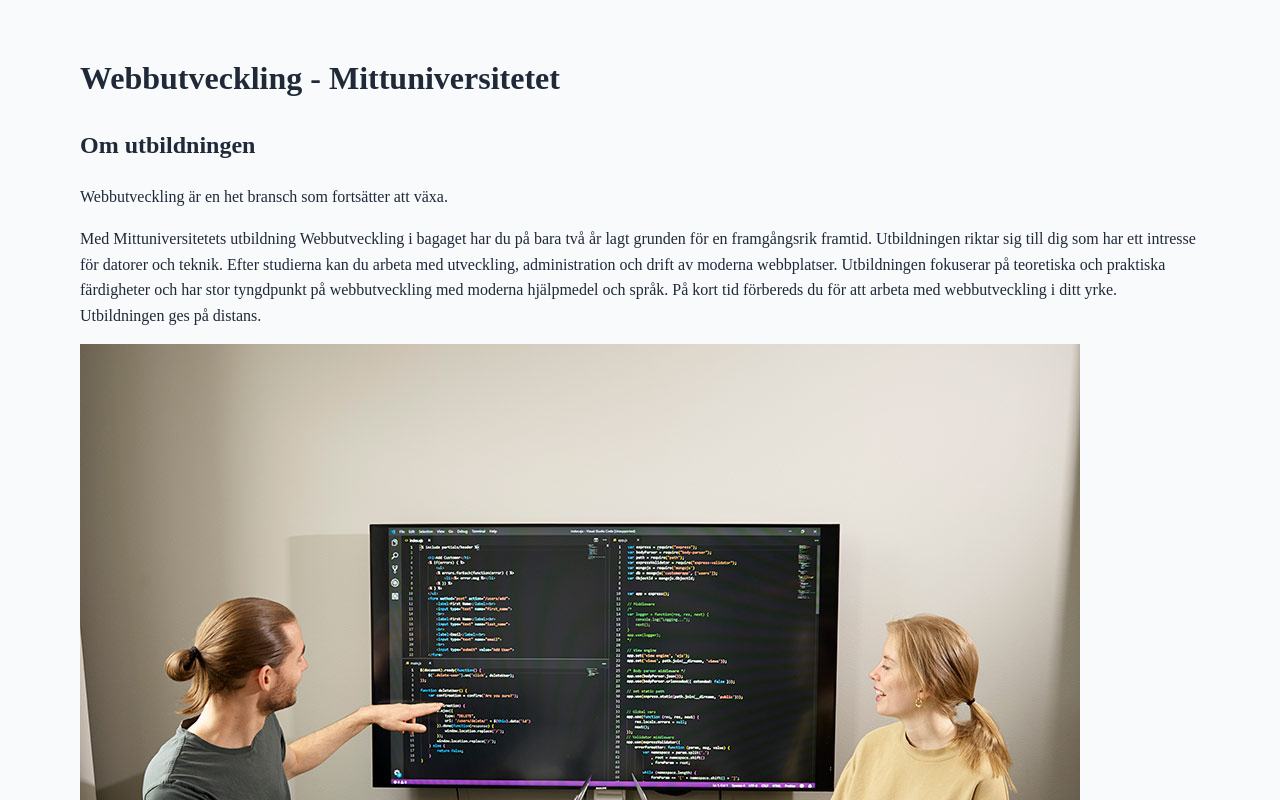
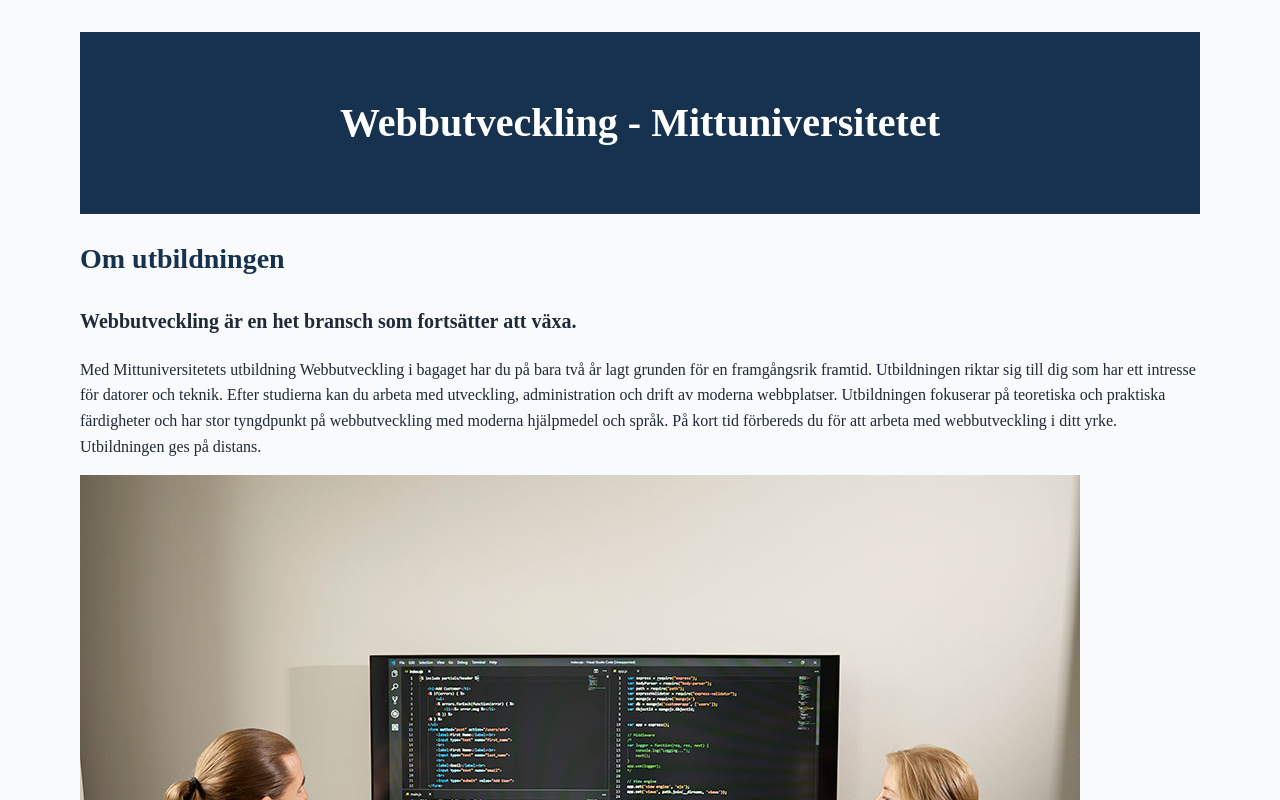
Before and after one commit to ramikassab-spec/laboration_2, a plain HTML site: page index.html in a window 1280 px wide. Shown: the top 800 px of the page. Drawn offline with Linux system fonts and the light colour scheme.

Commit message:
Lagt till CSS-stilar för att förbättra layout och design av webbsidan.

```diff
--- a/style.css
+++ b/style.css
@@ -6,3 +6,33 @@ body {
     max-width: 70rem;
     margin: auto;
     padding: 2rem;
+}
+
+ header {
+    background-color: #16324f;
+    color: #ffffff;
+    text-align: center;
+    padding: 2rem 1rem;
+ }
+
+ h1 {
+    font-size: 2.5rem;
+ }
+
+ h2 {
+    font-size: 1.75rem;
+    color: #16324f;
+ }
+
+ .ingress {
+    font-size: 1.25rem;
+    font-weight: 600;
+ }
+
+ .citat {
+    background-color: #e8f1f8;
+    padding: 1.5rem;
+    border-left: 4px solid #16324f;
+    border-radius: 0.5rem;
+    margin: 2rem 0;
+ }
```
